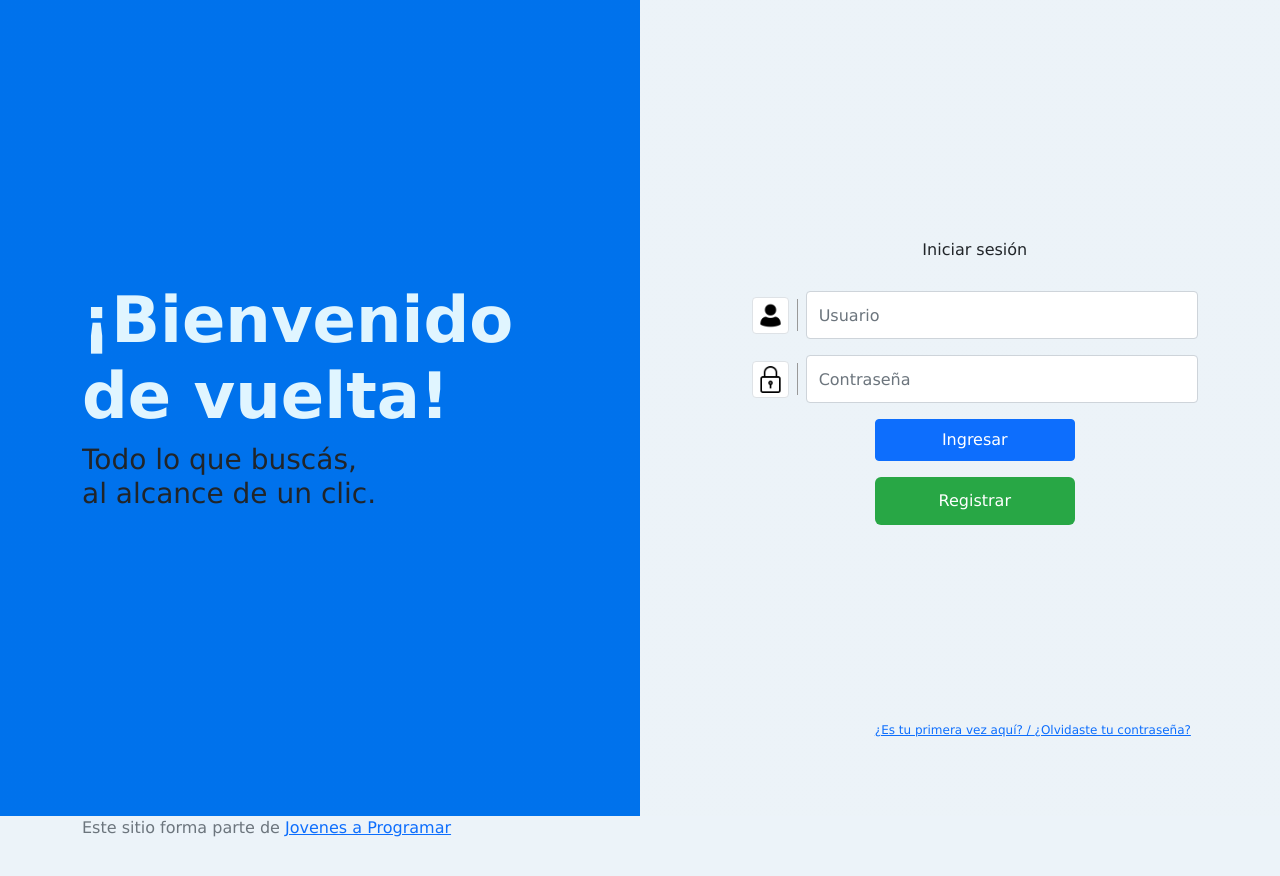
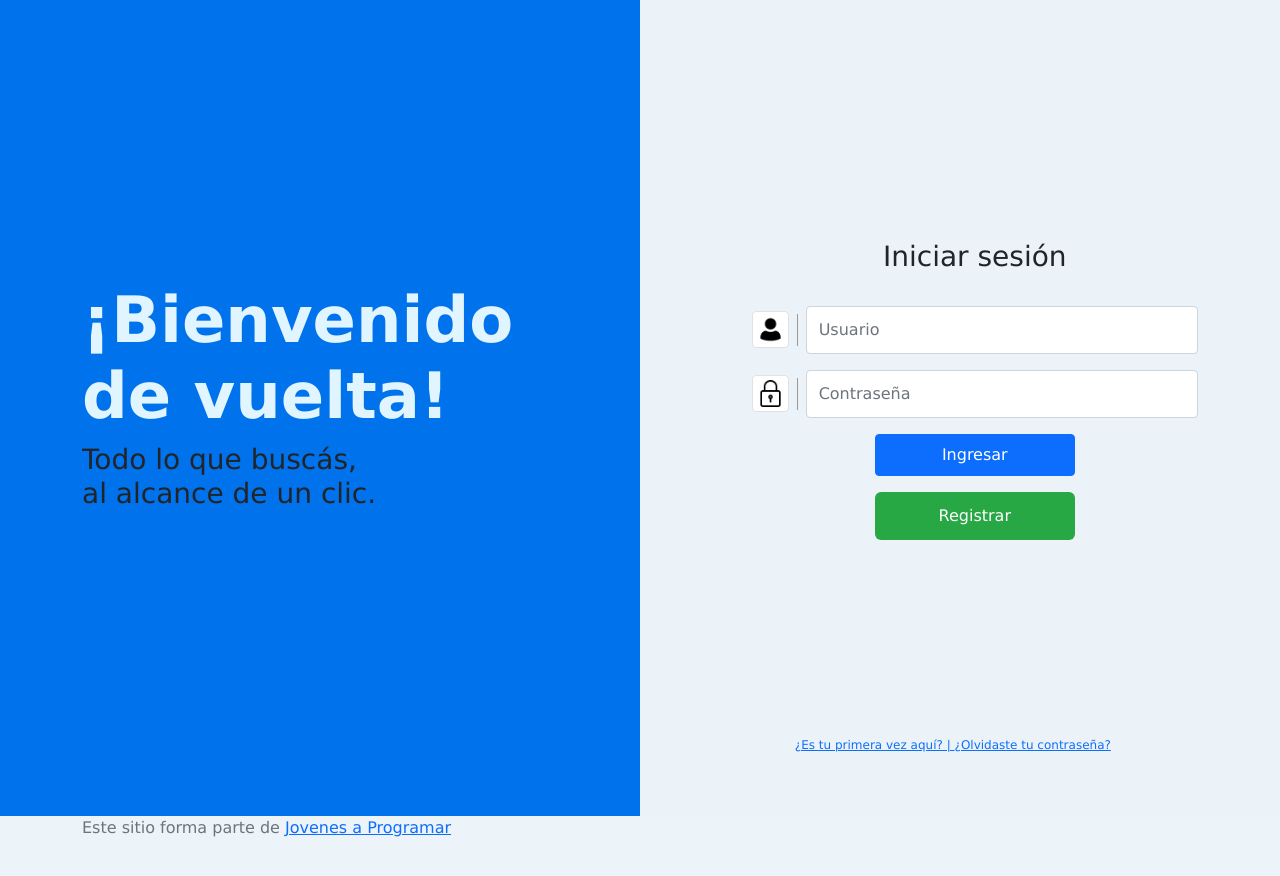
Before and after one commit to emanueldeabreu/proyectoJaP, a plain HTML site: page loginB.html in a window 1280 px wide. Drawn offline with Linux system fonts and the light colour scheme; a web font is replaced by a local one.

Commit message:
ultimos arreglos login

```diff
--- a/css/style.css
+++ b/css/style.css
@@ -129,11 +129,13 @@ display: table;
 
 }
 
+/* id contraseña | registro*/
 
 #forgot-psw{
 	position: relative;
 	top: 15vmax;
 	width: 30rem;
+	left: -5rem;
 }
 
 #forgot-psw a{
--- a/loginB.html
+++ b/loginB.html
@@ -45,7 +45,7 @@
 
             <section id="login-section">
                 <main id="login">
-                    <h2 class="title-login">Iniciar sesión</h2>
+                    <h3 class="title-login">Iniciar sesión</h3>
                     <form id="loginForm">
                         <div class="input-login">
                             <img
@@ -90,7 +90,7 @@
 
                     </form>
                     <div id="forgot-psw">
-                      <a href="#">¿Es tu primera vez aquí? / </a>
+                      <a href="#">¿Es tu primera vez aquí? | </a>
                       <a href="#">¿Olvidaste tu contraseña?</a>
                     </div>
                 </main>
```
